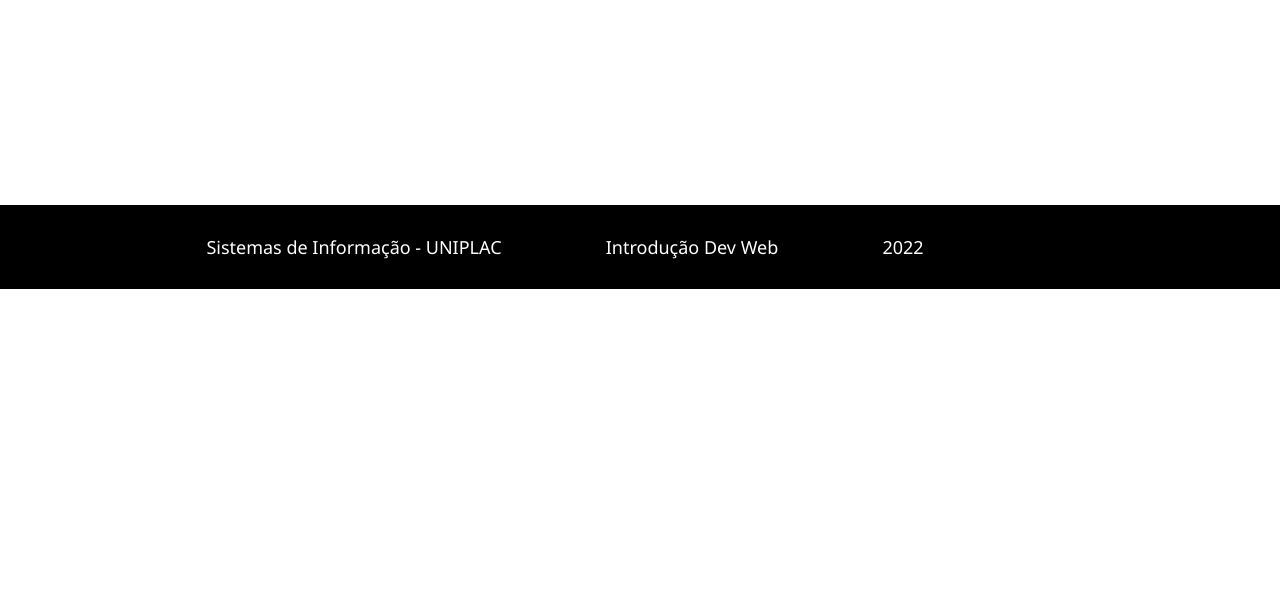
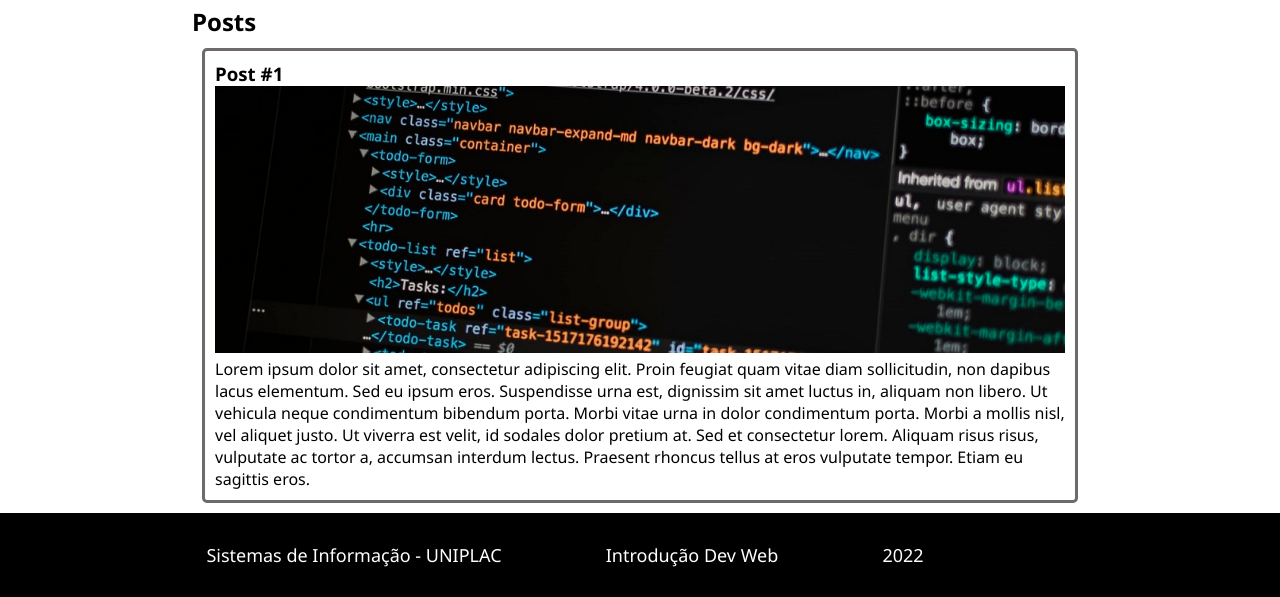
Before and after one commit to sbetnew/dev_web, a plain HTML site: page Aula04-Semantica/index.html in a window 1280 px wide. Shown: the part 305-902 px from the top of the page. Before the commit the page ends 800 px from the top, so only its background shows below. Drawn offline with Linux system fonts and the light colour scheme.

Commit message:
finalização aula 04

```diff
--- a/Aula04-Semantica/estilo.css
+++ b/Aula04-Semantica/estilo.css
@@ -31,8 +31,8 @@ a:hover{
 }
 
 header{
+    margin-top: 20px;
     width: 70%;
-    margin-top: 20px;
 }
 
 .foto{
@@ -60,5 +60,23 @@ footer{
 }
 
 section {
-    height: 200px;
+    width: 70%;
 }
+
+.post{
+    background: #fff;
+    padding: 10px;
+    border: 3px solid #6e6a6a;
+    border-radius: 5px;
+    margin: 10px;
+}
+
+#titulo{
+    font-size: 40px;
+    text-transform: uppercase;
+    float: right;
+}
+
+.img_post{
+    width: 100%;
+}
--- a/Aula04-Semantica/index.html
+++ b/Aula04-Semantica/index.html
@@ -22,7 +22,15 @@
         <h1 class="titulo">Sabrina Bet</h1>
     </header>
 
-    <section></section>
+    <section>
+        <h2>Posts</h2>
+        <article class="post">
+            <h3>Post #1</h3>
+            <img class="img_post" src="post1.jpg">
+            <p>Lorem ipsum dolor sit amet, consectetur adipiscing elit. Proin feugiat quam vitae diam sollicitudin, non dapibus lacus elementum. Sed eu ipsum eros. Suspendisse urna est, dignissim sit amet luctus in, aliquam non libero. Ut vehicula neque condimentum bibendum porta. Morbi vitae urna in dolor condimentum porta. Morbi a mollis nisl, vel aliquet justo. Ut viverra est velit, id sodales dolor pretium at. Sed et consectetur lorem. Aliquam risus risus, vulputate ac tortor a, accumsan interdum lectus. Praesent rhoncus tellus at eros vulputate tempor. Etiam eu sagittis eros.
+                </p>
+        </article>
+    </section>
 
     <footer>
         <ul id="rodape">
```
Also changed, not shown: Aula04-Semantica/post1.jpg (added).
